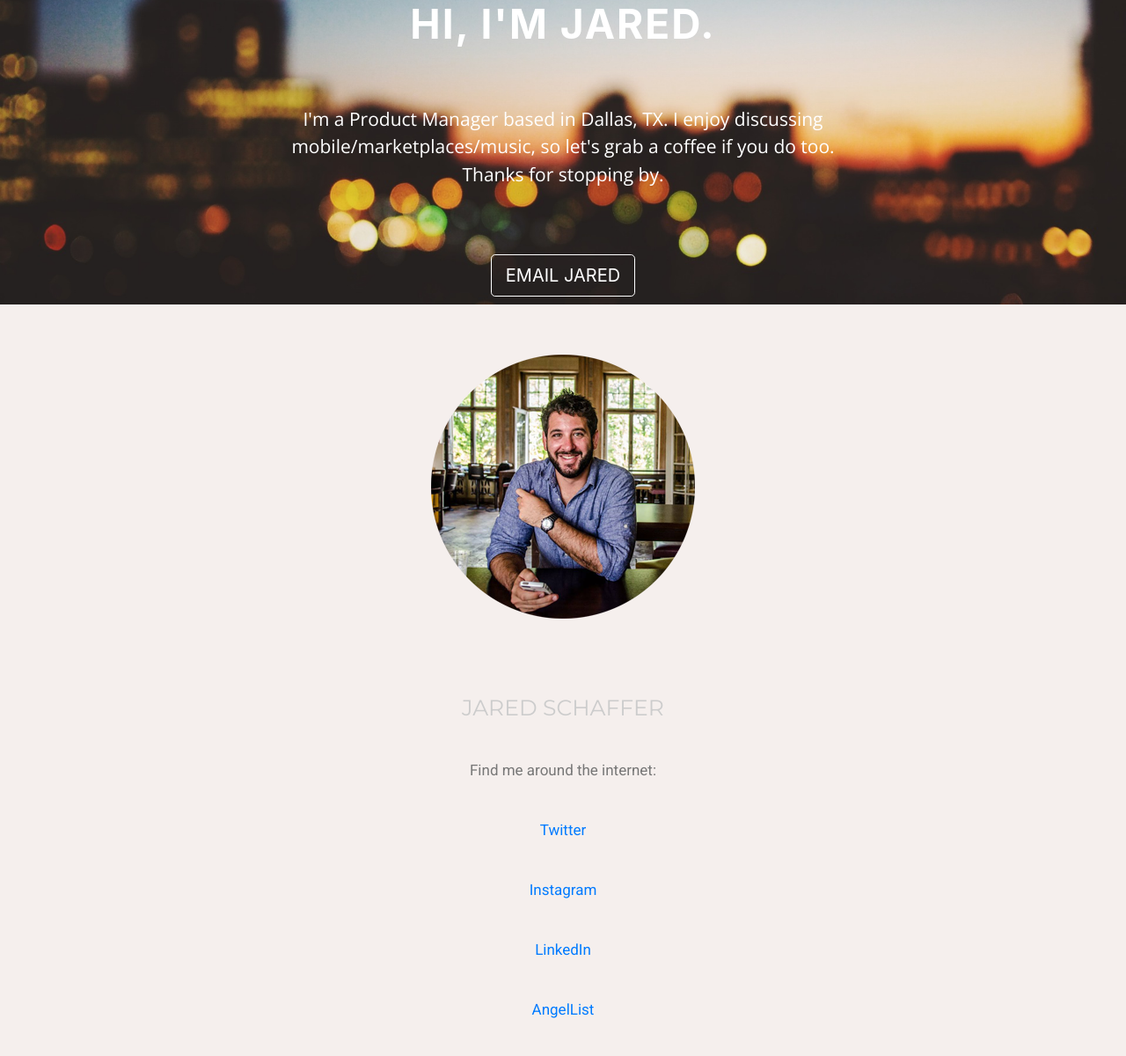
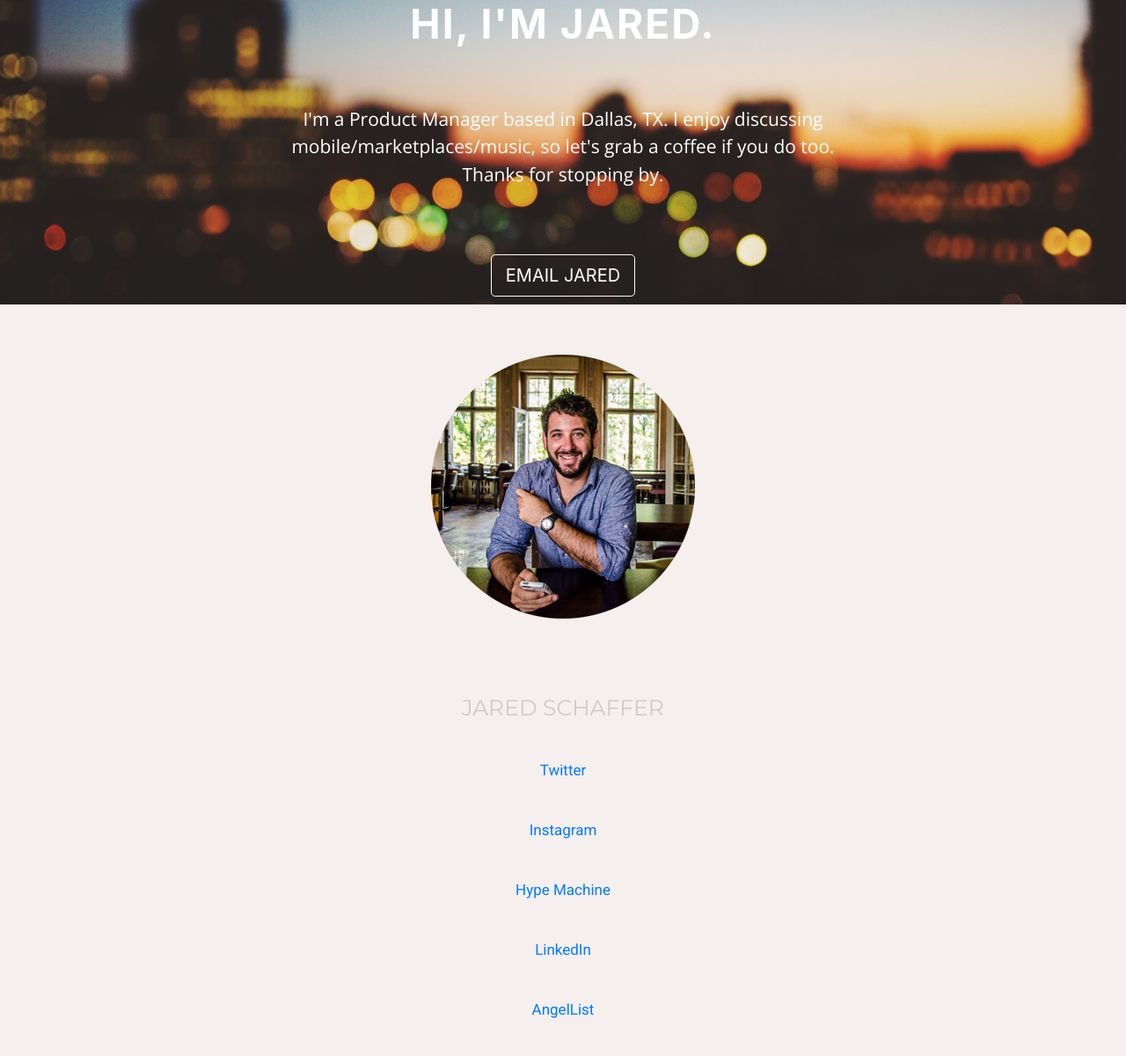
Before and after one commit to jbschaff/jaredschaffer, a plain HTML site: page index.html in a window 1280 px wide. Shown: the top 1200 px of the page at 88% size. Drawn offline with nearby package versions, Linux system fonts and the light colour scheme.

Commit message:
fixed copy 3

```diff
--- a/index.html
+++ b/index.html
@@ -70,7 +70,7 @@
             <div class="col-sm-8">
                 <div>
 
-                    <h2><span style="font-weight: normal;">JARED SCHAFFER</span></h2><h2><span style="color: rgb(119, 119, 119); font-size: 17px; line-height: 27px; text-align: left; font-family: Roboto, Helvetica, Arial, sans-serif; font-weight: normal;">Find me around the internet:</span></h2><h2 style="text-align: left; "><a href="http://twitter.com/jbschaff" target="_blank" style="font-family: Roboto, Helvetica, Arial, sans-serif; font-size: 17px; line-height: 27px;">Twitter</a><br></h2><h2 style="text-align: left; "><span style="color: rgb(119, 119, 119); font-family: Roboto, Helvetica, Arial, sans-serif; font-size: 17px; line-height: 27px;"><a href="http://instagram.com/brewswane" target="_blank">Instagram</a></span></h2><h2 style="text-align: left; "><span style="color: rgb(119, 119, 119); font-family: Roboto, Helvetica, Arial, sans-serif; font-size: 17px; line-height: 27px;"><a href="https://www.linkedin.com/in/jaredschaffer" target="_blank">LinkedIn</a></span></h2><h2 style="text-align: left; "><span style="color: rgb(119, 119, 119); font-family: Roboto, Helvetica, Arial, sans-serif; font-size: 17px; line-height: 27px;"><a href="http://angel.co/jbschaff" target="_blank">AngelList</a></span></h2>
+                    <h2><span style="font-weight: normal;">JARED SCHAFFER</span></h2><h2 style="text-align: left; "><a href="http://twitter.com/jbschaff" target="_blank" style="font-family: Roboto, Helvetica, Arial, sans-serif; font-size: 17px; line-height: 27px;">Twitter</a><br></h2><h2 style="text-align: left; "><span style="color: rgb(119, 119, 119); font-family: Roboto, Helvetica, Arial, sans-serif; font-size: 17px; line-height: 27px;"><a href="http://instagram.com/brewswane" target="_blank">Instagram</a></span></h2><h2 style="text-align: left; "><span style="color: rgb(119, 119, 119); font-family: Roboto, Helvetica, Arial, sans-serif; font-size: 17px; line-height: 27px;"><a href="http://hypem.com/jbschaff" target="_blank">Hype Machine</a></span></h2><h2 style="text-align: left; "><span style="color: rgb(119, 119, 119); font-family: Roboto, Helvetica, Arial, sans-serif; font-size: 17px; line-height: 27px;"><a href="https://www.linkedin.com/in/jaredschaffer" target="_blank">LinkedIn</a></span></h2><h2 style="text-align: left; "><span style="color: rgb(119, 119, 119); font-family: Roboto, Helvetica, Arial, sans-serif; font-size: 17px; line-height: 27px;"><a href="http://angel.co/jbschaff" target="_blank">AngelList</a></span></h2>
 
 
                 </div>
```
